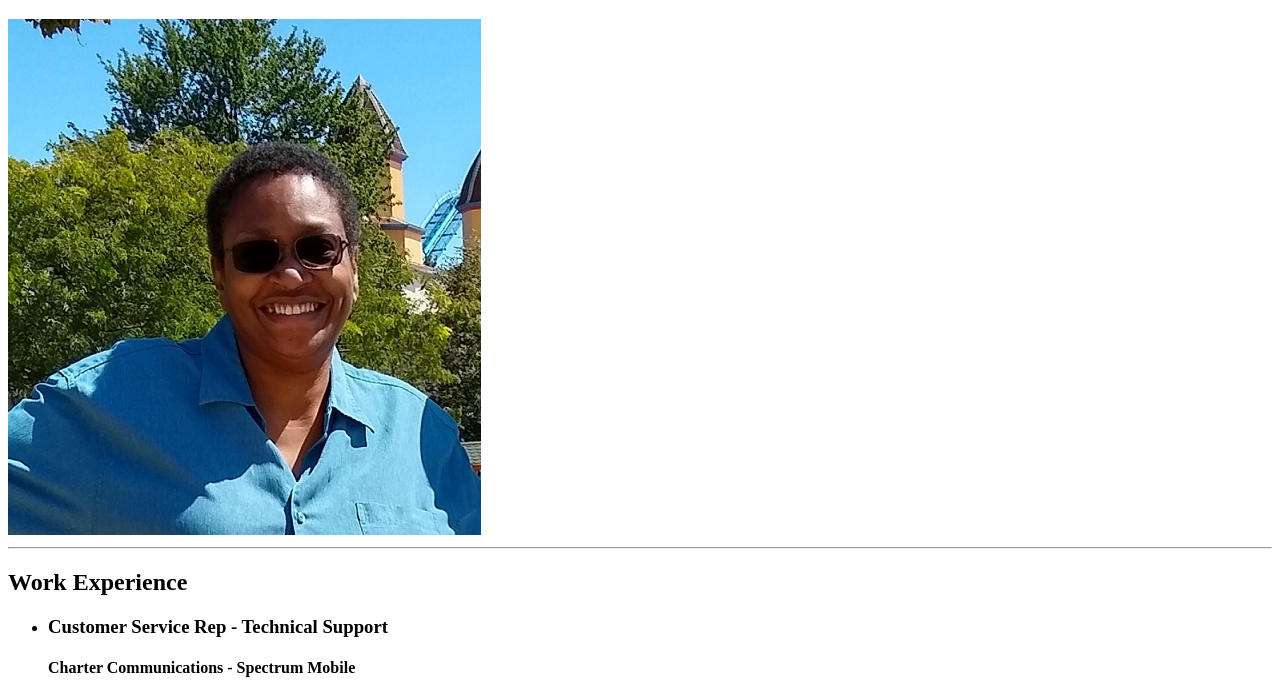
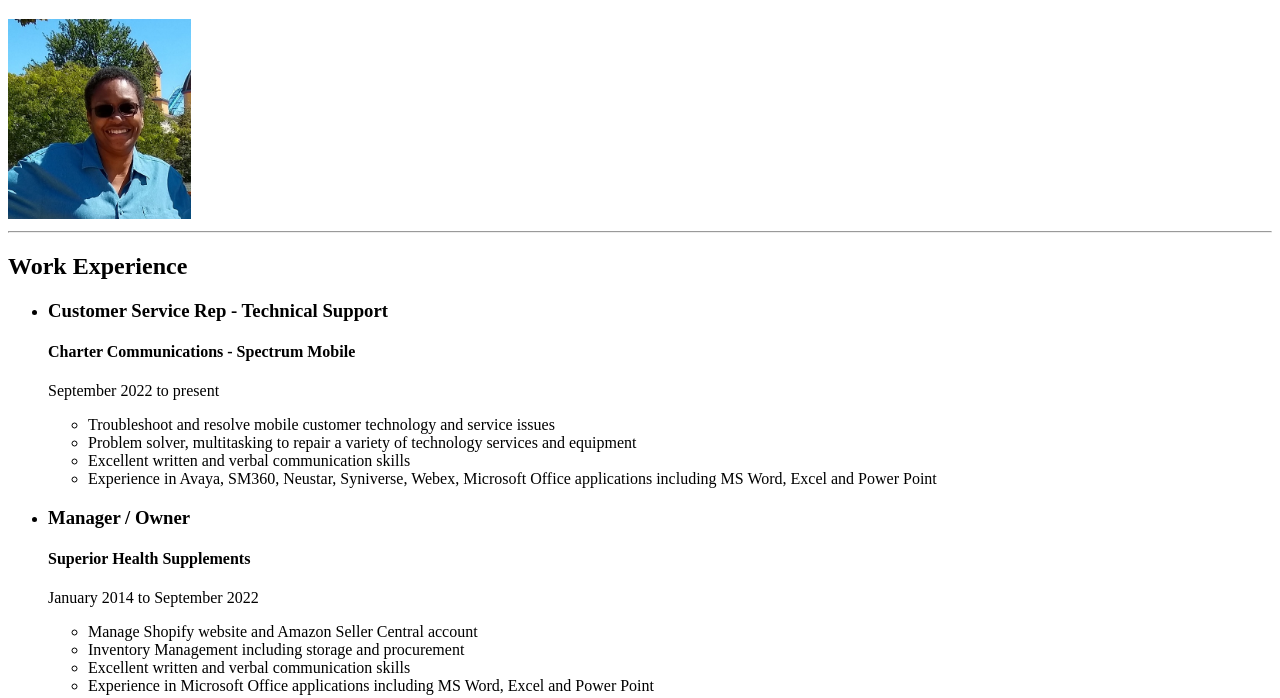
Before and after one commit to andreanoble/My-Resume, a plain HTML site: page index.html in a window 1280 px wide. Shown: the part 61-759 px from the top of the page. Drawn offline with Linux system fonts and the light colour scheme.

Commit message:
Add files via upload
smaller image

```diff
--- a/index.html
+++ b/index.html
@@ -6,7 +6,7 @@
     </head>
     <body>
         <h1>Andrea Noble</h1>
-        <img src="./images/Andrea_small.jpg"/>
+        <img src="./images/Andrea_small.jpg" height="200"/>
         <hr>
         <h2>Work Experience</h2>
         <ul>
```
